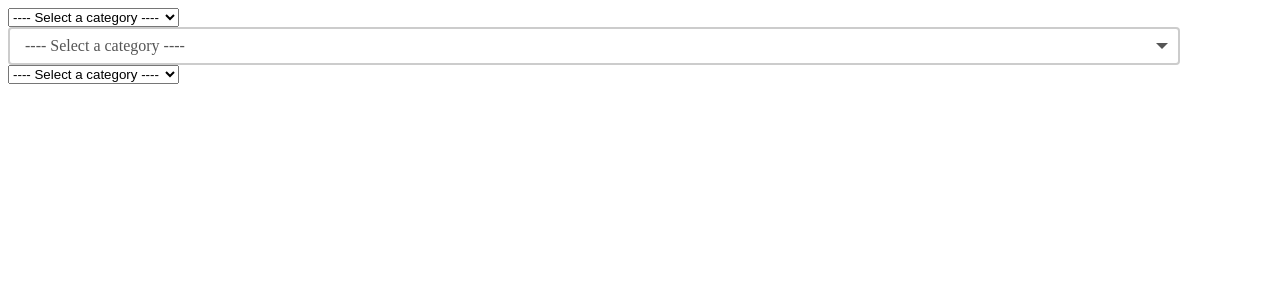
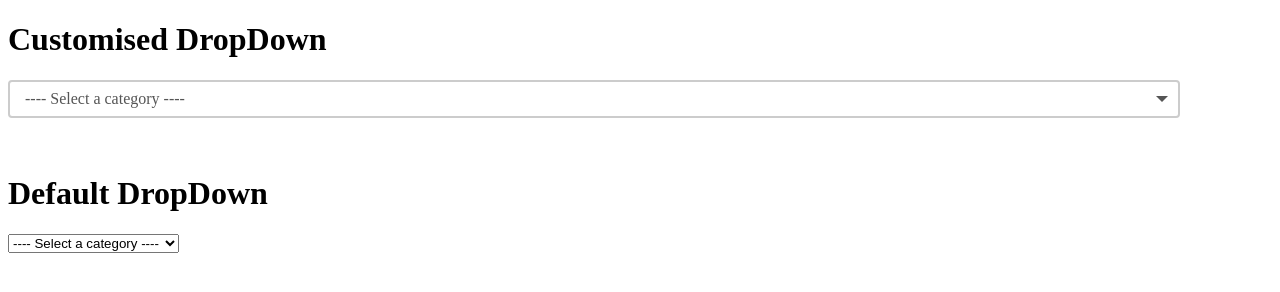
Before and after one commit to gautamrullz/dropdown, a plain HTML site: page index.html in a window 1280 px wide. Drawn offline with nearby package versions, Linux system fonts and the light colour scheme.

Commit message:
Update index.html

```diff
--- a/index.html
+++ b/index.html
@@ -57,6 +57,7 @@ font-weight:normal;
   color: #fff;
 }
 
+
 .arrow {
   position: absolute;
   top: 50%;
@@ -77,7 +78,6 @@ font-weight:normal;
       angular.module("myApp", []).controller("demoController", [
         "$scope","$document",
         function ($scope,$document) {
-
 		const data = {
 			categories: {
 				"restart_of_cancelled_direct_debit": "Restart of cancelled Direct Debit",
@@ -175,6 +175,7 @@ font-weight:normal;
       ]);
     </script>
 
+    <!--
 	<div class="form-control-icon-wrapper">
       <select
         id="myMessages_newTicket_category_select"
@@ -186,11 +187,10 @@ font-weight:normal;
         ng-options="category.display group by category.type for category in categories"
       >
         <option value="">---- Select a category ----</option>
-        <!--<option ng-repeat="category in categories" value="{{category.value}}">{{category.display}}</option>-->
       </select>
       <i class="icon"></i>
-    </div>
-
+    </div> -->
+	<h1>Customised DropDown</h1>
 	<div class="custom-dropdown-container" style="width:90%">
 	  <div id="select" class="custom-dropdown-selected" ng-click="toggleDropdown()" style="width:100%">
 		{{ dropDownDisplay || '---- Select a category ----'}} <span ng-click="toggleDropdown()" for="select" class="arrow"></span>
@@ -205,7 +205,11 @@ font-weight:normal;
 			</ul>
 	  </ul>
 	</div>
+	<br>
+	<br>
+	<h1>Default DropDown</h1>
 	<div>
+
       <select
         id="myMessages_newTicket_category_select"
         class="form-control optionDropDown custom-dropdown"
```
Lines whose indentation alone changed are shown as unchanged.
